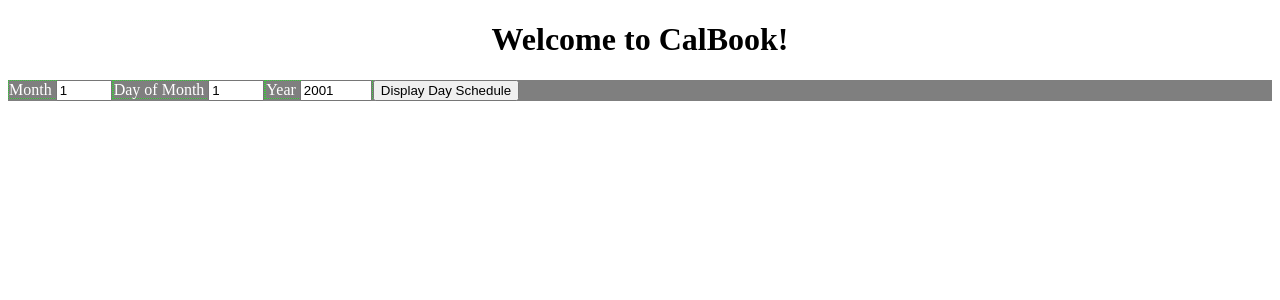
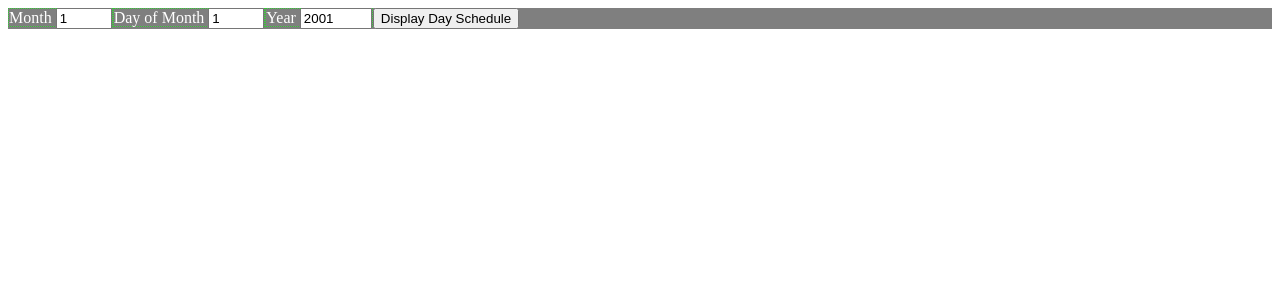
Before and after one commit to sidspencer/calbook, an Angular app: page / in a window 1280 px wide. Shown: the top 300 px of the page. Built offline with nearby package versions, Linux system fonts and the light colour scheme.

Commit message:
Remove app title

```diff
--- a/src/app/app.component.html
+++ b/src/app/app.component.html
@@ -1,9 +1,4 @@
 <!--The content below is only a placeholder and can be replaced.-->
-<div style="text-align:center">
-  <h1>
-    Welcome to CalBook!
-  </h1>
-</div>
 
 <app-calendar-nav></app-calendar-nav>
 
```
